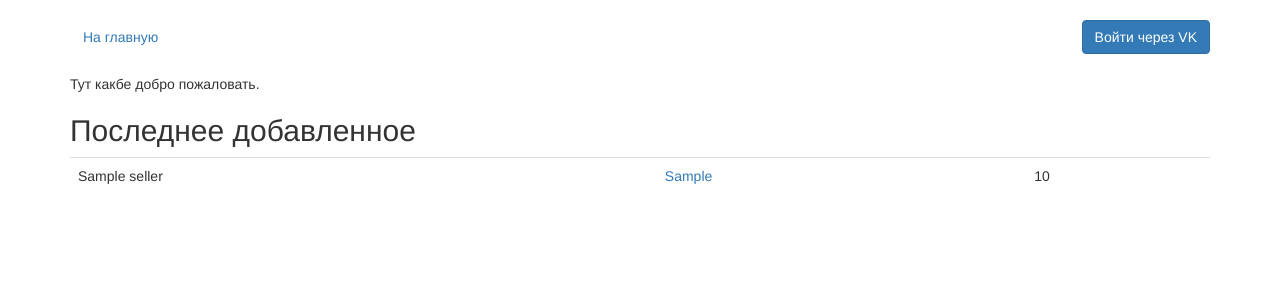
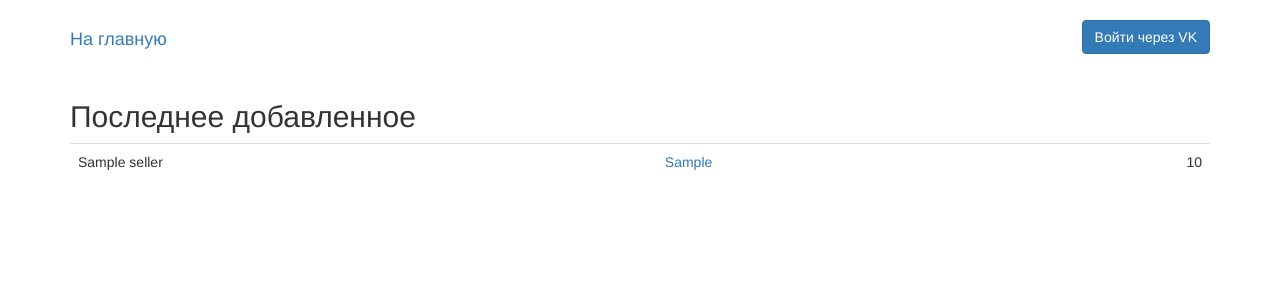
Before and after one commit to micdm/receipt-tracker, a Django app: template src/main/templates/index.html in a window 1280 px wide. Shown: the top 300 px of the page. Run offline with Django 3.2, Linux system fonts and the light colour scheme; the template is opened without the code that fills it: most values are stand-ins (such as "Sample title", 1, 10 or a date in 2020); some libraries are stand-ins or nearby versions.

Commit message:
new: по мелочи

```diff
--- a/src/main/forms.py
+++ b/src/main/forms.py
@@ -3,7 +3,7 @@ from django import forms
 
 class QrForm(forms.Form):
 
-    text = forms.CharField(label='Текст')
+    text = forms.CharField(label='Текст', widget=forms.TextInput(attrs={'autocomplete': 'off'}))
 
 
 class ManualInputForm(forms.Form):
--- a/src/main/templates/base.html
+++ b/src/main/templates/base.html
@@ -10,7 +10,7 @@
 <body>
     <div class="container" style="padding: 20px 0">
         <div class="col-md-2">
-            <a href="{% url 'index' %}" class="btn btn-link">На главную</a>
+            <h4><a href="{% url 'index' %}">На главную</a></h4>
         </div>
         <div class="col-md-10 text-right">
             {% if user.is_anonymous %}
--- a/src/main/templates/index.html
+++ b/src/main/templates/index.html
@@ -3,7 +3,6 @@
 {% block title %}Стартовое{% endblock %}
 
 {% block body %}
-<p>Тут какбе добро пожаловать.</p>
 {% if receipt_items %}
     <h2>Последнее добавленное</h2>
     <table class="table">
@@ -11,7 +10,7 @@
         <tr>
             <td>{{ item.receipt.seller.name }}</td>
             <td><a href="{% url 'product' item.product_alias.id %}">{{ item.product_alias }}</a></td>
-            <td>{{ item.price }}</td>
+            <td class="text-right">{{ item.price }}</td>
         </tr>
         {% endfor %}
     </table>
--- a/src/main/templates/product.html
+++ b/src/main/templates/product.html
@@ -3,13 +3,13 @@
 {% block title %}Продукт "{{ product_alias }}"{% endblock %}
 
 {% block body %}
-<h1>{{ product_alias }}</h1>
+<h1>{{ product_alias }}<br/><small>{{ product_alias.seller.name }}</small></h1>
 <h2>Цены</h2>
 <table class="table">
     {% for receipt_item in product_alias.receiptitem_set.all %}
     <tr>
-        <td>{{ receipt_item.receipt.created }}</td>
-        <td>{{ receipt_item.price }}</td>
+        <td>{{ receipt_item.receipt.created|date:'Y-m-d H:i:s' }}</td>
+        <td class="text-right">{{ receipt_item.price }}</td>
     </tr>
     {% endfor %}
 </table>
--- a/src/main/templates/receipt_added.html
+++ b/src/main/templates/receipt_added.html
@@ -9,7 +9,7 @@
     <tr>
         <td>{{ item.product_alias }}</td>
         <td>{{ item.quantity }}</td>
-        <td>{{ item.price }}</td>
+        <td class="text-right">{{ item.price }}</td>
     </tr>
     {% endfor %}
 </table>
--- a/src/main/views.py
+++ b/src/main/views.py
@@ -111,7 +111,7 @@ def _get_receipt_json(fiscal_drive_number, fiscal_document_number, fiscal_sign):
         time.sleep(3)
         return _get_receipt_json(fiscal_drive_number, fiscal_document_number, fiscal_sign)
     if response.status_code != HTTPStatus.OK:
-        raise Exception('код ответа сервера %s' % response.status_code)
+        raise Exception('ответ сервера был %s (%s)' % (response.status_code, response.content.decode('utf-8')))
     result = response.json()
     logger.debug('Receipt JSON is %s', result)
     return result
```
